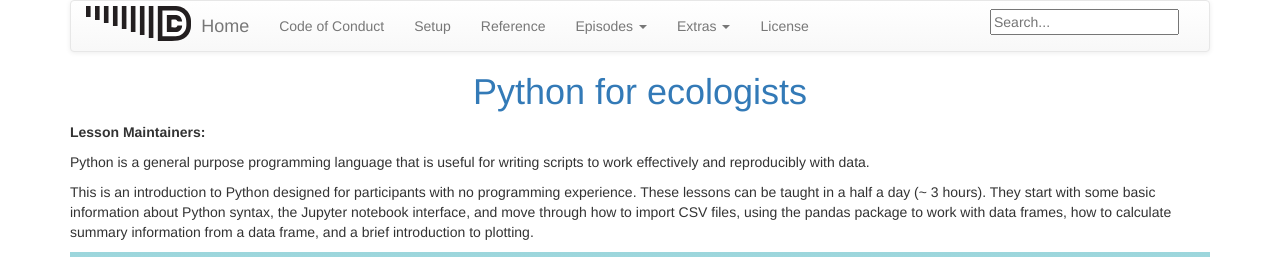
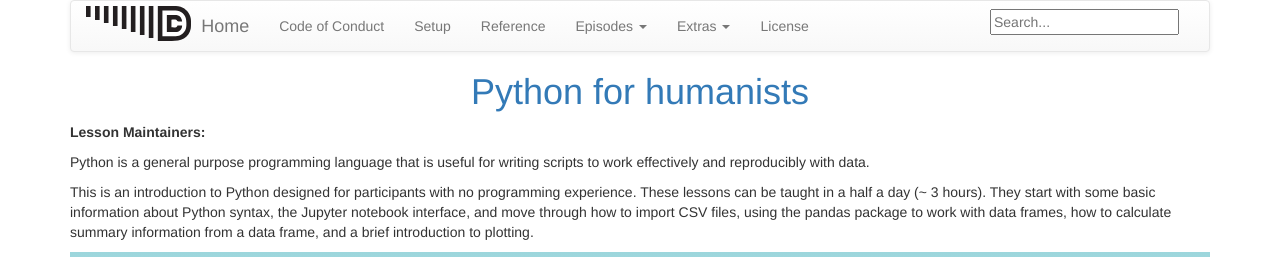
Before and after one commit to caltechlibrary/python-humanities-lesson, a Jekyll site: the page built from index.md, in a window 1280 px wide. Shown: the top 257 px of the page. Built offline with Jekyll 4.4.1, drawn with Linux system fonts in a browser that asks for light colours.

Commit message:
Update _config.yml

```diff
--- a/_config.yml
+++ b/_config.yml
@@ -6,10 +6,10 @@
 carpentry: "dc"
 
 # Overall title for pages.
-title: "Python for ecologists"
+title: "Python for humanists"
 
 # Contact email address.
-email: lessons@software-carpentry.org
+email: tmorrell@caltech.edu
 
 #------------------------------------------------------------
 # Generic settings (should not need to change).
```
